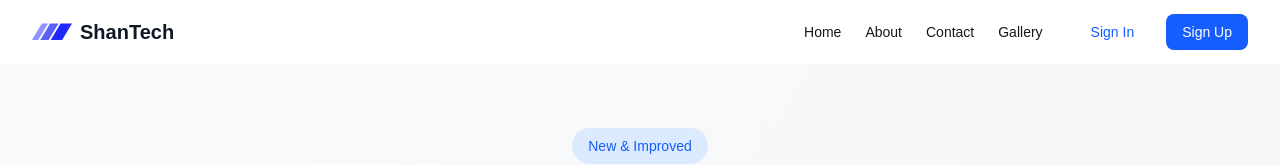
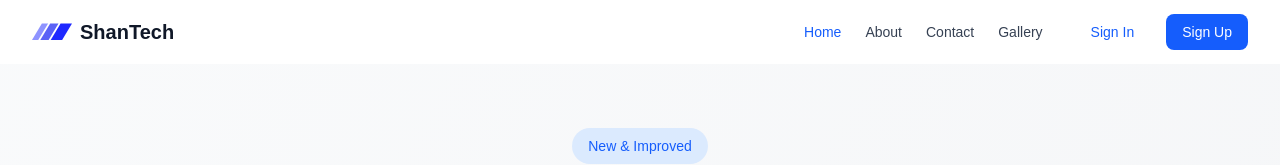
Before and after one commit to imerzeeshan/NextJSApps, a Next.js app in the folder 6-authentication-demo/: page / in a window 1280 px wide. Shown: the top 165 px of the page. Built offline with nearby package versions, Linux system fonts and the light colour scheme; no server answers.

Commit message:
Updating functionality and optimizing (o_o)

```diff
--- a/6-authentication-demo/src/components/navigation.tsx
+++ b/6-authentication-demo/src/components/navigation.tsx
@@ -13,6 +13,7 @@
 import Image from "next/image";
 import Link from "next/link";
 import { Menu, X, ChevronDown } from "lucide-react";
+import { usePathname } from "next/navigation"; // ✅ added
 
 export const Navigation = () => {
   const [isOpen, setIsOpen] = useState(false);
@@ -20,7 +21,7 @@
   const [isMobileMenuOpen, setIsMobileMenuOpen] = useState(false);
   const { sessionClaims } = useAuth();
   const isAdmin = sessionClaims?.metadata?.role === "admin";
-  // console.log(sessionClaims !== null);
+  const pathname = usePathname(); // ✅ added
 
   useEffect(() => {
     const handleScroll = () => {
@@ -34,13 +35,13 @@
     setIsMobileMenuOpen(!isMobileMenuOpen);
   };
 
-  const navLinks = [
-    { name: "Home", href: "/", signedIn: false },
-    { name: "Dashboard", href: "/dashboard", signedIn: true },
-    { name: "About", href: "/about", signedIn: false },
-    { name: "Contact", href: "/contact", signedIn: false },
-    { name: "Admin", href: "/admin", signedIn: true, adminOnly: true },
-  ];
+  // ✅ active tab styling
+  const linkClass = (path: string, base: string) =>
+    `${base} ${
+      pathname === path
+        ? "text-blue-600 dark:text-blue-400"
+        : "text-gray-700 dark:text-gray-300"
+    }`;
 
   return (
     <nav
@@ -72,40 +73,58 @@
           <div className="hidden md:flex items-center space-x-8">
             <div className="flex space-x-6">
               <Link
-                className={`text-sm font-medium transition-colors hover:text-blue-600 dark:hover:text-blue-400`}
+                className={linkClass(
+                  "/",
+                  "text-sm font-medium transition-colors hover:text-blue-600 dark:hover:text-blue-400"
+                )}
                 href={"/"}
               >
                 Home
               </Link>
               <SignedIn>
                 <Link
-                  className={`text-sm font-medium transition-colors hover:text-blue-600 dark:hover:text-blue-400`}
+                  className={linkClass(
+                    "/dashboard",
+                    "text-sm font-medium transition-colors hover:text-blue-600 dark:hover:text-blue-400"
+                  )}
                   href={"/dashboard"}
                 >
                   Dashboard
                 </Link>
               </SignedIn>
               <Link
-                className={`text-sm font-medium transition-colors hover:text-blue-600 dark:hover:text-blue-400`}
+                className={linkClass(
+                  "/about",
+                  "text-sm font-medium transition-colors hover:text-blue-600 dark:hover:text-blue-400"
+                )}
                 href={"/about"}
               >
                 About
               </Link>
               <Link
-                className={`text-sm font-medium transition-colors hover:text-blue-600 dark:hover:text-blue-400`}
+                className={linkClass(
+                  "/contact",
+                  "text-sm font-medium transition-colors hover:text-blue-600 dark:hover:text-blue-400"
+                )}
                 href={"/contact"}
               >
                 Contact
               </Link>
               <Link
-                className={`text-sm font-medium transition-colors hover:text-blue-600 dark:hover:text-blue-400`}
+                className={linkClass(
+                  "/gallery",
+                  "text-sm font-medium transition-colors hover:text-blue-600 dark:hover:text-blue-400"
+                )}
                 href={"/gallery"}
               >
                 Gallery
               </Link>
               {isAdmin && (
                 <Link
-                  className={`text-sm font-medium transition-colors hover:text-blue-600 dark:hover:text-blue-400`}
+                  className={linkClass(
+                    "/admin",
+                    "text-sm font-medium transition-colors hover:text-blue-600 dark:hover:text-blue-400"
+                  )}
                   href={"/admin"}
                 >
                   Admin
@@ -113,6 +132,7 @@
               )}
             </div>
 
+            {/* --- existing right side buttons untouched --- */}
             <div className="flex items-center space-x-4">
               <SignedOut>
                 <SignInButton>
@@ -181,7 +201,7 @@
             </div>
           </div>
 
-          {/* Mobile menu button */}
+          {/* Mobile menu button untouched */}
           <div className="md:hidden flex items-center">
             <SignedIn>
               <div className="mr-4">
@@ -213,8 +233,10 @@
         <div className="md:hidden bg-white dark:bg-gray-800 border-t border-gray-200 dark:border-gray-700">
           <div className="px-2 pt-2 pb-3 space-y-1 sm:px-3">
             <Link
-              className={`block px-3 py-2 rounded-md text-base font-medium text-gray-700 dark:text-gray-300
-                hover:text-blue-600 dark:hover:text-blue-400 hover:bg-gray-100 dark:hover:bg-gray-700`}
+              className={linkClass(
+                "/",
+                "block px-3 py-2 rounded-md text-base font-medium hover:text-blue-600 dark:hover:text-blue-400 hover:bg-gray-100 dark:hover:bg-gray-700"
+              )}
               onClick={toggleMobileMenu}
               href={"/"}
             >
@@ -222,8 +244,10 @@
             </Link>
             <SignedIn>
               <Link
-                className={`block px-3 py-2 rounded-md text-base font-medium text-gray-700 dark:text-gray-300
-                hover:text-blue-600 dark:hover:text-blue-400 hover:bg-gray-100 dark:hover:bg-gray-700`}
+                className={linkClass(
+                  "/dashboard",
+                  "block px-3 py-2 rounded-md text-base font-medium hover:text-blue-600 dark:hover:text-blue-400 hover:bg-gray-100 dark:hover:bg-gray-700"
+                )}
                 onClick={toggleMobileMenu}
                 href={"/dashboard"}
               >
@@ -231,33 +255,41 @@
               </Link>
             </SignedIn>
             <Link
-              className={`block px-3 py-2 rounded-md text-base font-medium text-gray-700 dark:text-gray-300
-                hover:text-blue-600 dark:hover:text-blue-400 hover:bg-gray-100 dark:hover:bg-gray-700`}
+              className={linkClass(
+                "/about",
+                "block px-3 py-2 rounded-md text-base font-medium hover:text-blue-600 dark:hover:text-blue-400 hover:bg-gray-100 dark:hover:bg-gray-700"
+              )}
               onClick={toggleMobileMenu}
               href={"/about"}
             >
               About
             </Link>
             <Link
-              className={`block px-3 py-2 rounded-md text-base font-medium text-gray-700 dark:text-gray-300
-                hover:text-blue-600 dark:hover:text-blue-400 hover:bg-gray-100 dark:hover:bg-gray-700`}
+              className={linkClass(
+                "/contact",
+                "block px-3 py-2 rounded-md text-base font-medium hover:text-blue-600 dark:hover:text-blue-400 hover:bg-gray-100 dark:hover:bg-gray-700"
+              )}
               onClick={toggleMobileMenu}
               href={"/contact"}
             >
               Contact
             </Link>
             <Link
-              className={`block px-3 py-2 rounded-md text-base font-medium text-gray-700 dark:text-gray-300
-                hover:text-blue-600 dark:hover:text-blue-400 hover:bg-gray-100 dark:hover:bg-gray-700`}
+              className={linkClass(
+                "/gallery",
+                "block px-3 py-2 rounded-md text-base font-medium hover:text-blue-600 dark:hover:text-blue-400 hover:bg-gray-100 dark:hover:bg-gray-700"
+              )}
               onClick={toggleMobileMenu}
-                 href={"/gallery"}
-              >
-                Gallery
-              </Link>
+              href={"/gallery"}
+            >
+              Gallery
+            </Link>
             {isAdmin && (
               <Link
-                className={`block px-3 py-2 rounded-md text-base font-medium text-gray-700 dark:text-gray-300
-                hover:text-blue-600 dark:hover:text-blue-400 hover:bg-gray-100 dark:hover:bg-gray-700`}
+                className={linkClass(
+                  "/admin",
+                  "block px-3 py-2 rounded-md text-base font-medium hover:text-blue-600 dark:hover:text-blue-400 hover:bg-gray-100 dark:hover:bg-gray-700"
+                )}
                 onClick={toggleMobileMenu}
                 href={"/admin"}
               >
@@ -265,46 +297,7 @@
               </Link>
             )}
 
-            <SignedOut>
-              <div className="pt-4 pb-2 border-t border-gray-200 dark:border-gray-700">
-                <SignInButton>
-                  <button
-                    onClick={toggleMobileMenu}
-                    className="w-full text-left px-3 py-2 rounded-md text-base font-medium text-blue-600 dark:text-blue-400 hover:bg-blue-50 dark:hover:bg-blue-900/20"
-                  >
-                    Sign In
-                  </button>
-                </SignInButton>
-                <SignUpButton>
-                  <button
-                    onClick={toggleMobileMenu}
-                    className="w-full mt-2 px-3 py-2 rounded-md text-base font-medium bg-blue-600 text-white hover:bg-blue-700"
-                  >
-                    Sign Up
-                  </button>
-                </SignUpButton>
-              </div>
-            </SignedOut>
-
-            <SignedIn>
-              <div className="pt-4 pb-2 border-t border-gray-200 dark:border-gray-700">
-                <Link
-                  href="/user-profile"
-                  className="block px-3 py-2 rounded-md text-base font-medium text-gray-700 dark:text-gray-300 hover:text-blue-600 dark:hover:text-blue-400 hover:bg-gray-100 dark:hover:bg-gray-700"
-                  onClick={toggleMobileMenu}
-                >
-                  Profile
-                </Link>
-                <SignOutButton>
-                  <button
-                    onClick={toggleMobileMenu}
-                    className="w-full text-left px-3 py-2 rounded-md text-base font-medium text-red-600 dark:text-red-400 hover:bg-gray-100 dark:hover:bg-gray-700"
-                  >
-                    Sign Out
-                  </button>
-                </SignOutButton>
-              </div>
-            </SignedIn>
+            {/* other SignedOut / SignedIn stuff remains same */}
           </div>
         </div>
       )}
```
